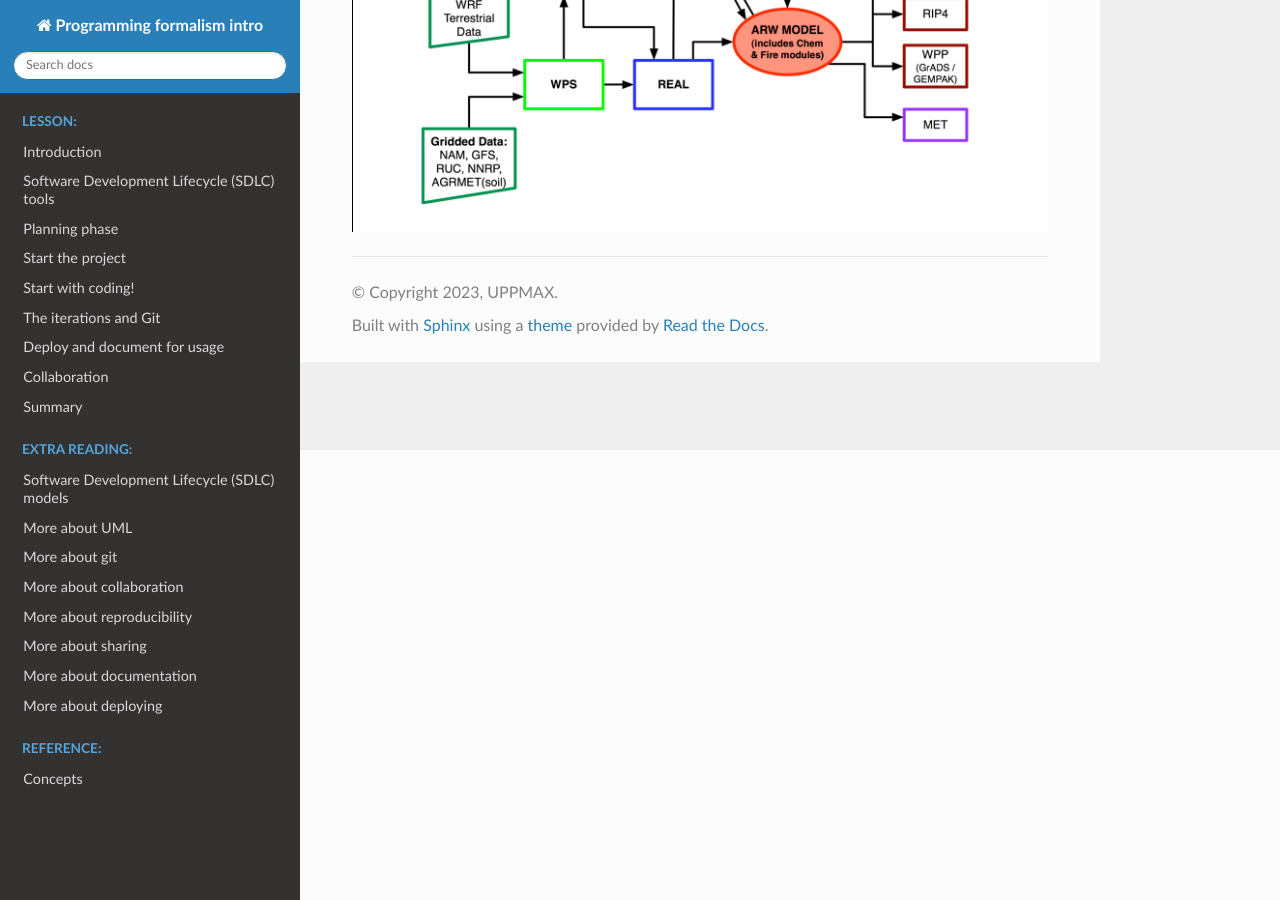
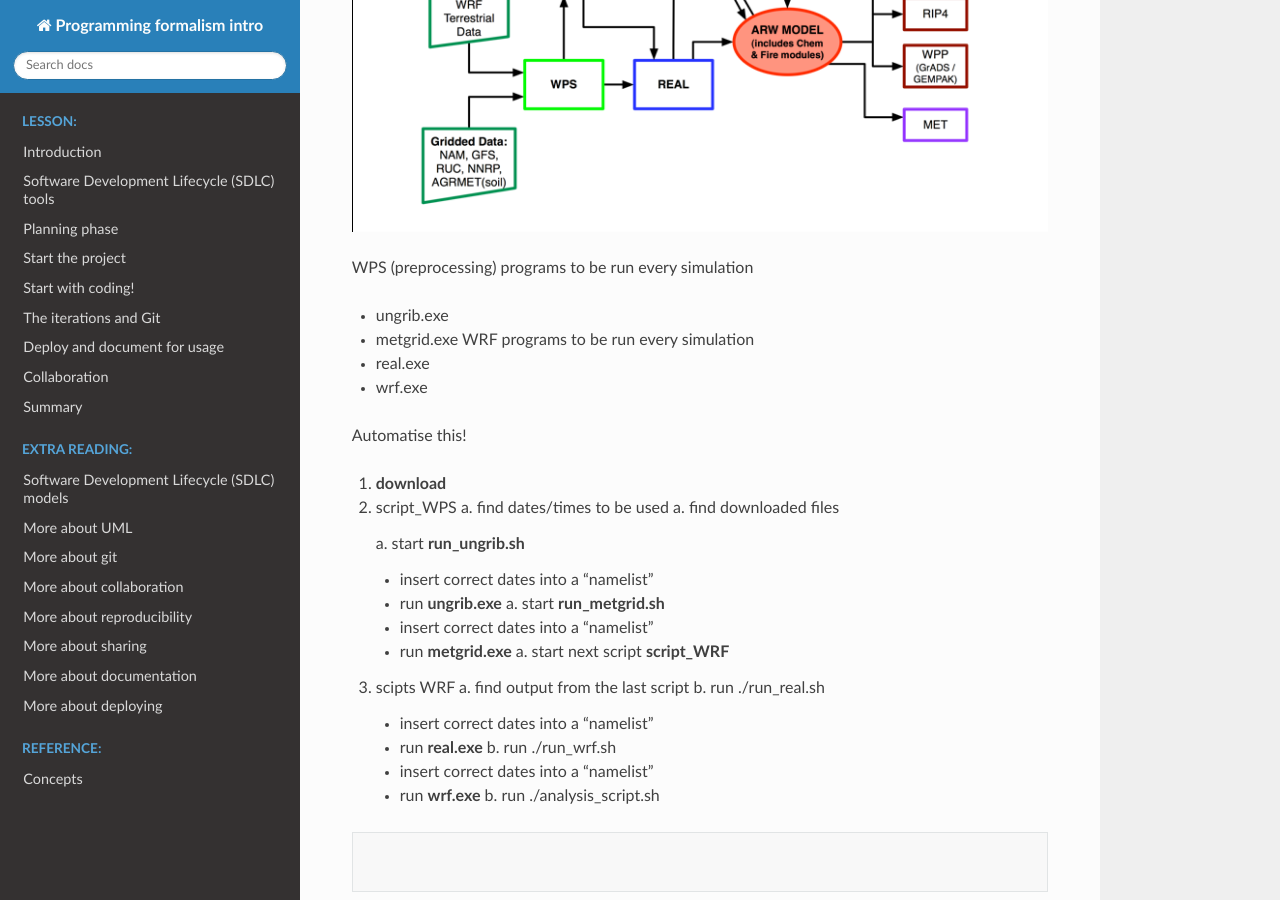
Before and after one commit to UPPMAX/programming_formalisms_intro, a Sphinx documentation site: the page built from doc/wrf-workflow.md, in a window 1280 px wide and 900 px high, scrolled down 450 px. Built offline with Sphinx 7.4.7 and the Read the Docs theme 2.0.0, drawn with Linux system fonts in a browser that asks for light colours; pages that are not in the unit, such as notebooks, are missing from menus.

Commit message:
Update wrf-workflow.md

````diff
--- a/doc/wrf-workflow.md
+++ b/doc/wrf-workflow.md
@@ -2,3 +2,40 @@
 
 
 ![image](img/WRF-flowchart.png)
+
+WPS (preprocessing) programs to be run every simulation
+- ungrib.exe
+- metgrid.exe
+WRF programs to be run every simulation
+- real.exe
+- wrf.exe
+
+Automatise this!
+1. **download**
+2. script_WPS
+   a. find dates/times to be used
+   a. find downloaded files
+
+   a. start **run_ungrib.sh**
+      - insert correct dates into a "namelist"
+      - run **ungrib.exe**
+   a. start **run_metgrid.sh**
+      - insert correct dates into a "namelist"
+      - run **metgrid.exe**
+   a. start next script **script_WRF**
+4. scipts WRF
+   a. find output from the last script
+   b. run ./run_real.sh
+      - insert correct dates into a "namelist"
+      - run **real.exe**
+   b. run ./run_wrf.sh
+      - insert correct dates into a "namelist"
+      - run **wrf.exe**
+   b. run ./analysis_script.sh
+
+
+```plantuml
+
+
+
+```
````
